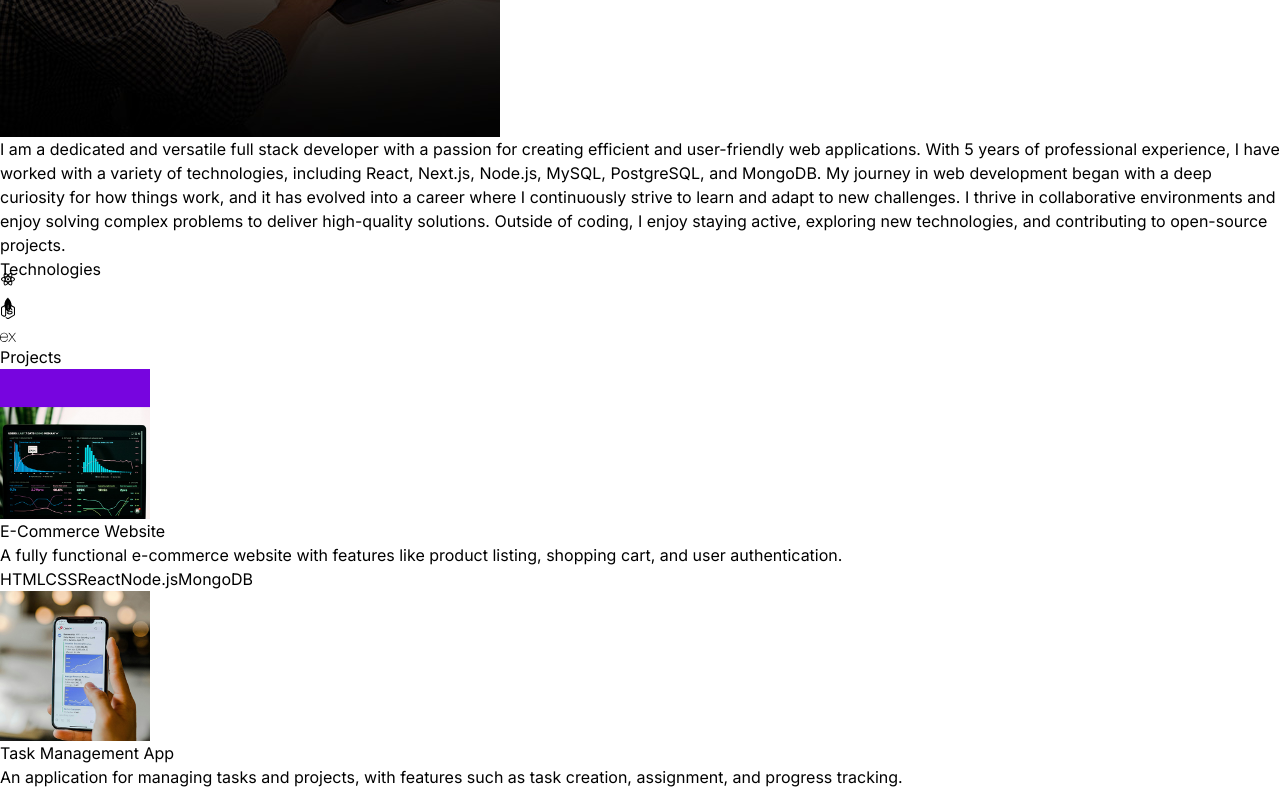
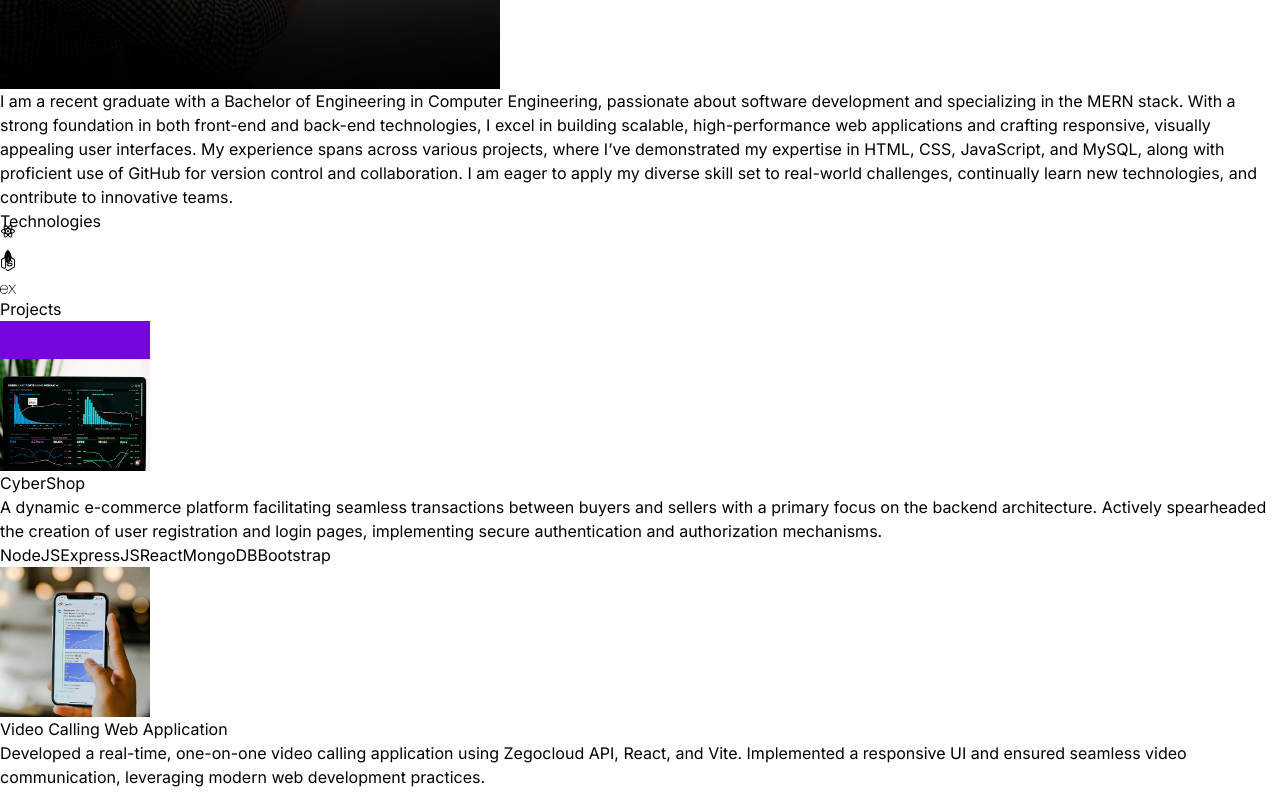
Before and after one commit to nikhilrnooli/portfolio_v1, a React (Vite) app: page / in a window 1280 px wide. Shown: the part 1840-2633 px from the top of the page. Built offline with nearby package versions, Linux system fonts and the light colour scheme.

Commit message:
done some changes

```diff
--- a/src/components/Projects.jsx
+++ b/src/components/Projects.jsx
@@ -1,4 +1,4 @@
-import { PROJECTS } from "../constants"
+import { PROJECTS } from "../constants";
 import { motion } from "framer-motion";
 
 const Projects = () => {
@@ -6,16 +6,18 @@ const Projects = () => {
     <div className="border-b border-neutral-900 pb-4">
       <motion.h2
         whileInView={{opacity:1, y:0}}
-      initial= {{opacity:0, y:-100}}
+        initial={{opacity:0, y:-100}}
         transition={{duration:0.5}}
-      className="my-20 text-center text-4xl">Projects
+        className="my-20 text-center text-4xl">
+        Projects
       </motion.h2>
-      <div>{PROJECTS.map((project, index)=>(
+      <div>
+        {PROJECTS.map((project, index) => (
           <div key={index} className="mg-8 flex flex-wrap lg:justify-center">
             <motion.div
               whileInView={{opacity:1, x:0}}
-            initial= {{opacity:0, x:-100}}
-            transition = {{duration:1}}
+              initial={{opacity:0, x:-100}}
+              transition={{duration:1}}
               className="w-full lg:w-1/4">
               <img
                 src={project.image}
@@ -26,24 +28,30 @@ const Projects = () => {
             </motion.div>
             <motion.div
               whileInView={{opacity: 1, x: 0}}
-            initial= {{opacity: 0, x: 100}}
-            transition = {{duration: 1}}
+              initial={{opacity: 0, x: 100}}
+              transition={{duration: 1}}
               className="w-full max-w-xl lg:w-3/4">
+              <a
+                href={project.link}
+                target="_blank"
+                rel="noopener noreferrer"
+                className="text-purple-500 hover:underline">
                 <h6 className="mb-2 font-semibold">{project.title}</h6>
+              </a>
               <p className="mb-4 text-neutral-400">{project.description}</p>
-                    {project.technologies.map((tech, index)=>(
-                        <span key={index} className="mr-2 rounded bg-neutral-900 px-2 py-1 text-sm font-medium text-purple-900">
+              {project.technologies.map((tech, index) => (
+                <span
+                  key={index}
+                  className="mr-2 rounded bg-neutral-900 px-2 py-1 text-sm font-medium text-purple-900">
                   {tech}
                 </span>
               ))}
-
-
             </motion.div>
           </div>
         ))}
       </div>
     </div>
-  )
+  );
 }
 
-export default Projects
+export default Projects;
--- a/src/constants/index.js
+++ b/src/constants/index.js
@@ -3,9 +3,9 @@ import project2 from "../assets/projects/project-2.jpg";
 import project3 from "../assets/projects/project-3.jpg";
 import project4 from "../assets/projects/project-4.jpg";
 
-export const HERO_CONTENT = `I am a recent Computer Engineering graduate with a strong passion for Software Development. Specializing in the MERN stack (MongoDB, Express.js, React, Node.js), I also have proficiency in HTML, CSS, JavaScript, and MySQL. My solid foundation in both front-end and back-end technologies equips me to develop scalable, high-performance web applications and create responsive, visually appealing user interfaces. Skilled in GitHub for version control and collaboration, I am eager to apply my diverse skill set to real-world projects and am committed to continuous learning. Excited to contribute to an innovative team.`;
+export const HERO_CONTENT = `I am a recent Computer Engineering graduate with a deep passion for Software Development, particularly in the MERN stack. With solid skills in HTML, CSS, JavaScript, and MySQL, I'm eager to bring my diverse expertise to real-world challenges. I'm committed to ongoing learning and enthusiastic about joining an innovative team.`;
 
-export const ABOUT_TEXT = `I am a dedicated and versatile full stack developer with a passion for creating efficient and user-friendly web applications. With 5 years of professional experience, I have worked with a variety of technologies, including React, Next.js, Node.js, MySQL, PostgreSQL, and MongoDB. My journey in web development began with a deep curiosity for how things work, and it has evolved into a career where I continuously strive to learn and adapt to new challenges. I thrive in collaborative environments and enjoy solving complex problems to deliver high-quality solutions. Outside of coding, I enjoy staying active, exploring new technologies, and contributing to open-source projects.`;
+export const ABOUT_TEXT = `I am a recent graduate with a Bachelor of Engineering in Computer Engineering, passionate about software development and specializing in the MERN stack. With a strong foundation in both front-end and back-end technologies, I excel in building scalable, high-performance web applications and crafting responsive, visually appealing user interfaces. My experience spans across various projects, where I’ve demonstrated my expertise in HTML, CSS, JavaScript, and MySQL, along with proficient use of GitHub for version control and collaboration. I am eager to apply my diverse skill set to real-world challenges, continually learn new technologies, and contribute to innovative teams.`;
 
 export const EXPERIENCES = [
   {
@@ -40,37 +40,35 @@ export const EXPERIENCES = [
 
 export const PROJECTS = [
   {
-    title: "E-Commerce Website",
+    title: "CyberShop",
     image: project1,
     description:
-      "A fully functional e-commerce website with features like product listing, shopping cart, and user authentication.",
-    technologies: ["HTML", "CSS", "React", "Node.js", "MongoDB"],
+      "A dynamic e-commerce platform facilitating seamless transactions between buyers and sellers with a primary focus on the backend architecture. Actively spearheaded the creation of user registration and login pages, implementing secure authentication and authorization mechanisms.",
+    technologies: ["NodeJS", "ExpressJS", "React", "MongoDB", "Bootstrap"],
+    link: "https://github.com/nikhil-nooli/Cybershop",
   },
   {
-    title: "Task Management App",
+    title: "Video Calling Web Application",
     image: project2,
     description:
-      "An application for managing tasks and projects, with features such as task creation, assignment, and progress tracking.",
-    technologies: ["HTML", "CSS", "Angular", "Firebase"],
+      "Developed a real-time, one-on-one video calling application using Zegocloud API, React, and Vite. Implemented a responsive UI and ensured seamless video communication, leveraging modern web development practices.",
+    technologies: ["HTML", "CSS", "JavaScript", "React", "Vite"],
+    link: "https://github.com/nikhil-nooli/Video_Call_App",
   },
   {
-    title: "Portfolio Website",
+    title: "Library Catalogue Website",
     image: project3,
     description:
-      "A personal portfolio website showcasing projects, skills, and contact information.",
-    technologies: ["HTML", "CSS", "React", "Bootstrap"],
-  },
-  {
-    title: "Blogging Platform",
-    image: project4,
-    description:
-      "A platform for creating and publishing blog posts, with features like rich text editing, commenting, and user profiles.",
-    technologies: ["HTML", "CSS", "Vue.js", "Express", "mySQL"],
-  },
+      "Developed a library catalogue system displaying a comprehensive list of books along with their authors, streamlining resource management for easy reference. It enables users to find books by name, author, or publisher.",
+    technologies: ["HTML", "CSS", "JavaScript", "NodeJS", "MySQL"],
+    link: "https://github.com/nikhil-nooli/Library_Catalogue",
+  }
 ];
 
+
+
 export const CONTACT = {
-  address: "Mumbai, Maharashtra, India ",
+  address: "Mumbai, Maharashtra",
   phoneNo: "+91 7821082043 ",
   email: "nikhilnooli007@gmail.com",
 };
```
Lines whose indentation alone changed are shown as unchanged.
